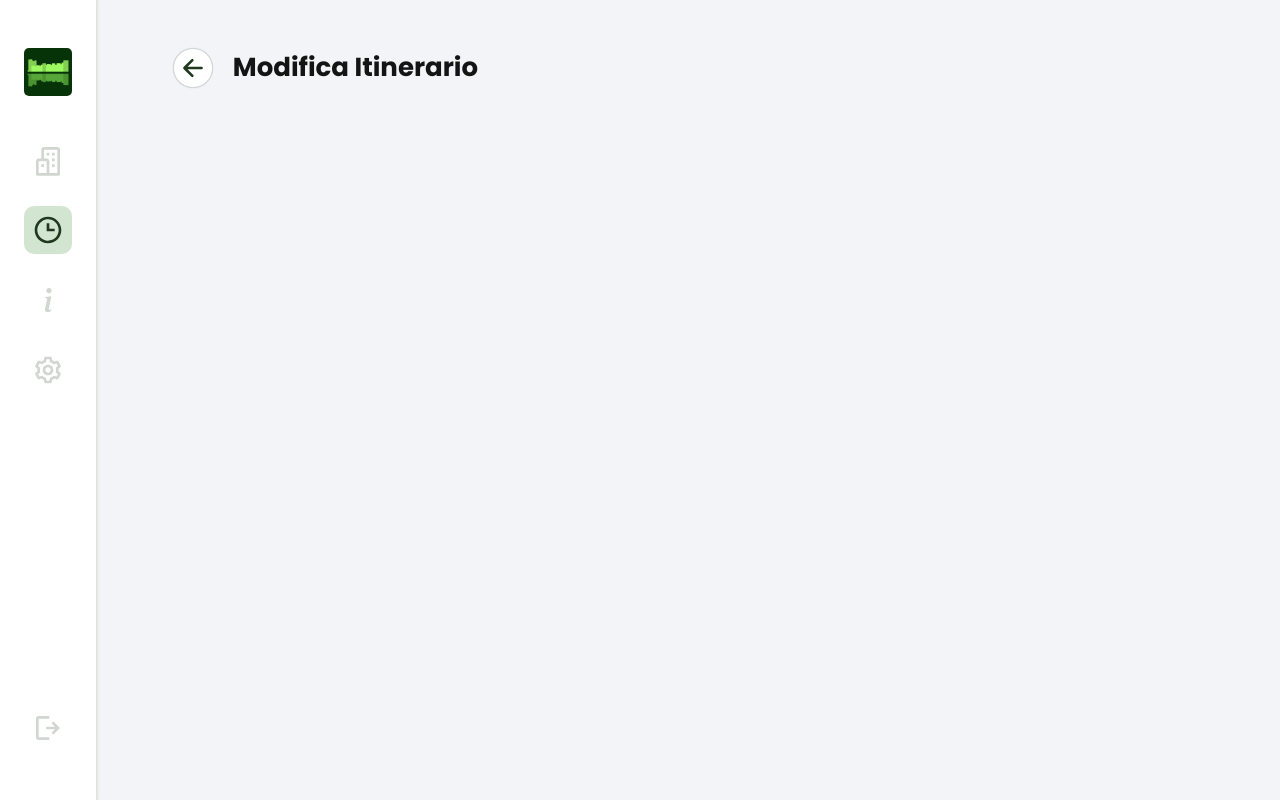
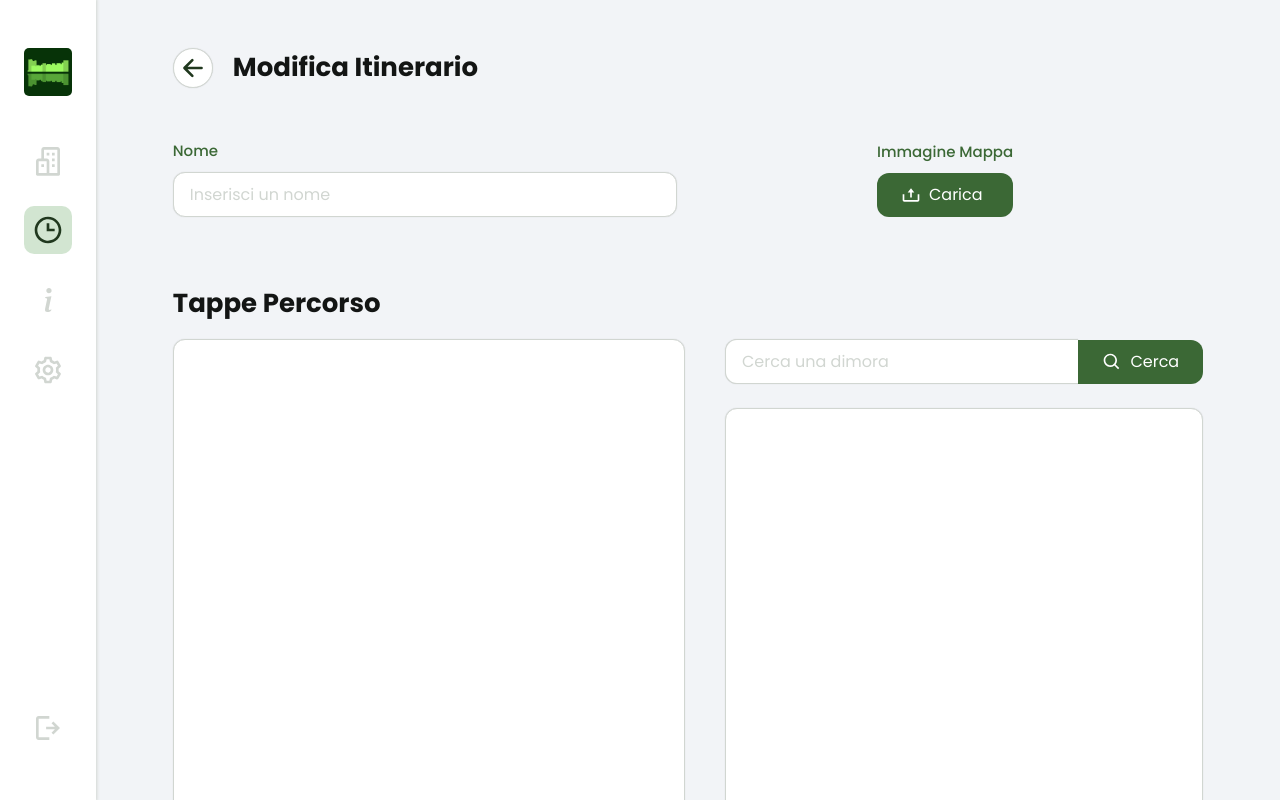
Before and after one commit to martinogarrizzo5/castelturismo-dashboard, a React (Create React App) app: page /app/itinerari/1 in a window 1280 px wide. Built offline with nearby package versions, Linux system fonts and the light colour scheme.

Commit message:
finish dimore details screen ui and start itinerario details

```diff
--- a/src/components/BackButton/BackButton.scss
+++ b/src/components/BackButton/BackButton.scss
@@ -1,29 +1,11 @@
 .backButton {
-    display: flex;
-    justify-content: center;
-    align-items: center;
     padding: 0.2rem;
-    background-color: white;
-    border: 1px solid var(--grayColor);
-    box-shadow: 0 0 1px 0 var(--shadowColor);
     width: 4rem;
     height: 4rem;
-    border-radius: 50%;
     margin-right: 2rem;
-    transition: all 150ms;
 
     &__icon {
-        flex-shrink: 0;
         width: 2.8rem;
         height: 2.8rem;
-        color: var(--primaryColorDarkest);
-    }
-
-    &:hover {
-        background-color: var(--backButtonHoverColor);
-    }
-
-    &:active {
-        background-color: var(--backButtonActiveColor);
     }
 }
--- a/src/components/BackButton/BackButton.tsx
+++ b/src/components/BackButton/BackButton.tsx
@@ -11,8 +11,8 @@ function BackButton() {
   };
 
   return (
-    <button className="backButton" onClick={handleBackButtonClick}>
-      <BackSvg className="backButton__icon" />
+    <button className="iconButton backButton" onClick={handleBackButtonClick}>
+      <BackSvg className="iconButton__icon backButton__icon" />
     </button>
   );
 }
--- a/src/components/ImagePicker/ImagePicker.tsx
+++ b/src/components/ImagePicker/ImagePicker.tsx
@@ -7,13 +7,17 @@ interface IImagePickerProps {
   className?: string;
   onImagesChange: (newPhotos: FileList | null) => void;
   multipleFiles?: boolean;
+  onImageDelete?: (index: number) => void;
 }
 
 function ImagePicker(props: IImagePickerProps) {
   const fileInput = useRef<HTMLInputElement>(null);
 
   const handleClick = () => {
-    fileInput.current?.click();
+    if (fileInput.current) {
+      fileInput.current.value = ""; // allow to re-upload a deleted image
+      fileInput.current.click();
+    }
   };
 
   return (
--- a/src/screens/DimoraDetailsScreen/DimoraDetailsScreen.scss
+++ b/src/screens/DimoraDetailsScreen/DimoraDetailsScreen.scss
@@ -109,15 +109,24 @@
             flex: 1;
             display: flex;
             flex-direction: column;
-            margin-left: 4rem;
+            margin-left: 2rem;
+
+            &__container {
+                height: 100%;
+                width: 100%;
+                position: relative;
+                padding: 2rem;
+                padding-bottom: 5rem;
+            }
 
             &__imagesWrapper {
                 position: relative;
-                flex-wrap: wrap;
-                display: flex;
+                display: grid;
+                grid-template-columns: repeat(auto-fit, 13rem);
+                grid-auto-rows: 15rem;
                 height: 100%;
                 width: 100%;
-                gap: 1.4rem 3rem;
+                gap: 2rem 3rem;
 
                 &__imagePicker {
                     position: absolute;
@@ -126,6 +135,28 @@
                     width: max-content;
                     border-radius: 1.2rem 0 1.2rem 0;
                     padding: 0.8rem 2.4rem;
+                }
+            }
+
+            &__imageContainer {
+                position: relative;
+                width: 100%;
+                height: 100%;
+
+                &__image {
+                    width: 100%;
+                    height: 100%;
+                    object-fit: contain;
+                }
+
+                &__button {
+                    position: absolute;
+                    top: -0.3rem;
+                    right: -0.5rem;
+                    width: 2.4rem;
+                    height: 2.4rem;
+
+                    &__icon {}
                 }
             }
         }
--- a/src/screens/DimoreScreen/DimoreScreen.tsx
+++ b/src/screens/DimoreScreen/DimoreScreen.tsx
@@ -58,7 +58,7 @@ function DimoreScreen() {
       setIsLoadingContent(false);
       abortController.abort();
     };
-  }, [location, params]);
+  }, [params]);
 
   const onSearchedValueChanged = (val: string) => {
     setSearchedDimora(val);
--- a/src/screens/ItinerarioDetailsScreen/ItinerarioDetailsScreen.scss
+++ b/src/screens/ItinerarioDetailsScreen/ItinerarioDetailsScreen.scss
@@ -3,4 +3,104 @@
         display: flex;
         align-items: center;
     }
+
+    &__content {
+        &__top {
+            display: flex;
+            justify-content: space-between;
+            align-items: center;
+            margin-bottom: 2rem;
+
+            &__left {
+                display: flex;
+                flex-direction: column;
+                flex: 1;
+                margin-right: 20rem;
+            }
+
+            &__right {
+                display: flex;
+                align-items: center;
+            }
+
+            &__label {
+                margin-bottom: 1rem;
+            }
+
+            &__imagePicker {
+                display: flex;
+                flex-direction: column;
+                margin-right: 3rem;
+            }
+
+            &__imageWrapper {
+                height: 18rem;
+                width: 16rem;
+                // border: 1px solid var(--grayColor);
+                border-radius: 1.2rem;
+
+                &__image {
+                    height: 100%;
+                    width: 100%;
+                    object-fit: contain;
+                }
+            }
+        }
+
+        &__waypoints {
+            &__container {
+                display: flex;
+                flex: 1;
+                width: 100%;
+                margin-top: 2rem;
+                gap: 4rem;
+            }
+
+            &__search {
+                display: flex;
+                flex-direction: column;
+                flex: 1;
+
+                &__list {
+                    height: 100%;
+                    margin-top: 2.4rem;
+                }
+            }
+
+            &__list {
+                flex: 1;
+                height: 50rem;
+            }
+        }
+
+    }
+
+    &__actions {
+        display: flex;
+        justify-content: flex-end;
+        margin-top: 3rem;
+
+        &__save {
+            display: flex;
+            align-items: center;
+            justify-content: center;
+        }
+
+        &__delete {
+            display: flex;
+            align-items: center;
+            justify-content: center;
+            margin-right: 2rem;
+            background-color: var(--deleteColor);
+
+            &:hover {
+                background-color: var(--deleteColorHover);
+            }
+
+            &:active {
+                background-color: var(--deleteColorActive);
+            }
+        }
+
+    }
 }
--- a/src/screens/ItinerarioDetailsScreen/ItinerarioDetailsScreen.tsx
+++ b/src/screens/ItinerarioDetailsScreen/ItinerarioDetailsScreen.tsx
@@ -1,5 +1,9 @@
-import React from "react";
+import React, { useState } from "react";
 import BackButton from "../../components/BackButton/BackButton";
+import ImagePicker from "../../components/ImagePicker/ImagePicker";
+import SearchBar from "../../components/SearchBar/SearchBar";
+import { ReactComponent as CheckSvg } from "../../assets/icons/check.svg";
+import { ReactComponent as DeleteSvg } from "../../assets/icons/delete.svg";
 import "./ItinerarioDetailsScreen.scss";
 
 export enum ItinerarioDetailsAction {
@@ -12,6 +16,9 @@ interface IItinerarioDetailsScreenProps {
 }
 
 function ItinerarioDetailsScreen(props: IItinerarioDetailsScreenProps) {
+  const [image, setImage] = useState<FileList | null>();
+  const [searchedDimora, setSearchedDimora] = useState<string>("");
+
   return (
     <main className="ItinerarioDetails page">
       <div className="ItinerarioDetails__titleSection">
@@ -22,6 +29,63 @@ function ItinerarioDetailsScreen(props: IItinerarioDetailsScreenProps) {
             : "Modifica Itinerario"}
         </h1>
       </div>
+      <div className="ItinerarioDetails__content">
+        <div className="ItinerarioDetails__content__top">
+          <div className="ItinerarioDetails__content__top__left">
+            <label className="label ItinerarioDetails__content__top__label">
+              Nome
+            </label>
+            <input
+              className="input"
+              type="text"
+              placeholder="Inserisci un nome"
+            />
+          </div>
+          <div className="ItinerarioDetails__content__top__right">
+            <div className="label ItinerarioDetails__content__top__imagePicker">
+              <label className="label ItinerarioDetails__content__top__label">
+                Immagine Mappa
+              </label>
+              <ImagePicker onImagesChange={setImage} />
+            </div>
+            <div className="ItinerarioDetails__content__top__imageWrapper">
+              {image && (
+                <img
+                  src={URL.createObjectURL(image[0])}
+                  alt="percorso"
+                  className="ItinerarioDetails__content__top__imageWrapper__image"
+                />
+              )}
+            </div>
+          </div>
+        </div>
+        <div className="ItinerarioDetails__content__waypoints">
+          <h2 className="title">Tappe Percorso</h2>
+          <div className="ItinerarioDetails__content__waypoints__container">
+            <div className="input ItinerarioDetails__content__waypoints__list"></div>
+            <div className="ItinerarioDetails__content__waypoints__search">
+              <SearchBar
+                value={searchedDimora}
+                onChange={setSearchedDimora}
+                onSearch={() => {}}
+              />
+              <div className="input ItinerarioDetails__content__waypoints__search__list"></div>
+            </div>
+          </div>
+        </div>
+      </div>
+      <div className="ItinerarioDetails__actions">
+        {props.action === ItinerarioDetailsAction.Edit && (
+          <button className="btn ItinerarioDetails__actions__delete">
+            <DeleteSvg className="btn__icon" />
+            <span>Elimina</span>
+          </button>
+        )}
+        <button className="btn ItinerarioDetails__actions__save">
+          <CheckSvg className="btn__icon" />
+          <span>Salva</span>
+        </button>
+      </div>
     </main>
   );
 }
--- a/src/scss/components.scss
+++ b/src/scss/components.scss
@@ -63,3 +63,28 @@
     justify-content: center;
     align-items: center;
 }
+
+.iconButton {
+    display: flex;
+    justify-content: center;
+    align-items: center;
+    padding: 0.2rem;
+    background-color: white;
+    border: 1px solid var(--grayColor);
+    box-shadow: 0 0 1px 0 var(--shadowColor);
+    border-radius: 50%;
+    transition: all 150ms;
+
+    &__icon {
+        flex-shrink: 0;
+        color: var(--primaryColorDarkest);
+    }
+
+    &:hover {
+        background-color: var(--backButtonHoverColor);
+    }
+
+    &:active {
+        background-color: var(--backButtonActiveColor);
+    }
+}
```
Also changed, not shown: src/screens/DimoraDetailsScreen/DimoraDetailsScreen.tsx (+34 -12 lines).
